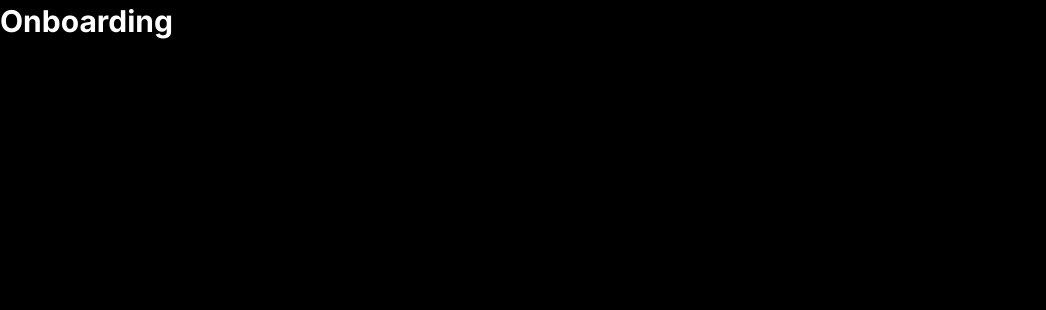
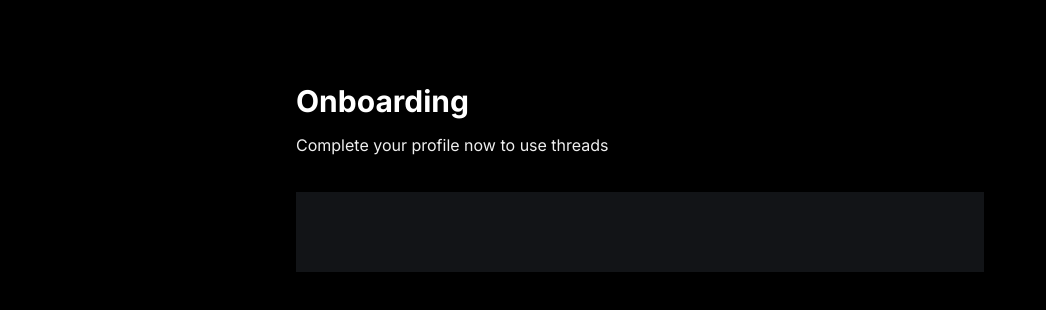
Before and after one commit to PuneetSivananda/nextjs-threads-app-clone, a Next.js app: page /onboarding in a window 1280 px wide. Shown: the top 310 px of the page, without its empty margins (0-1046 px from the left). Built offline with nearby package versions, Linux system fonts and the light colour scheme.

Commit message:
chore: added a Account profile component

```diff
--- a/app/(auth)/onboarding/page.tsx
+++ b/app/(auth)/onboarding/page.tsx
@@ -1,7 +1,16 @@
+import AccountProfile from "@/components/forms/AccountProfile"
+
 async function Page(){
     return(
-        <main>
+        <main className="mx-auto flex max-w-3xl flex-col justify-start px-10 py-20">
             <h1 className="head-text">Onboarding</h1>
+            <p className="mt-3 text-base-regular text-light-2">
+                Complete your profile now to use threads
+            </p>
+            {/* tailwind for custom margin and background */}
+            <section className="mt-9 bg-dark-2 p-10">
+                <AccountProfile/>
+            </section>
         </main>
     )
 }
--- /dev/null
+++ b/components/forms/AccountProfile.tsx
@@ -0,0 +1,7 @@
+"use client"
+
+const AccountProfile = ()=>{
+    return (<></>)
+}
+
+export default AccountProfile
```
